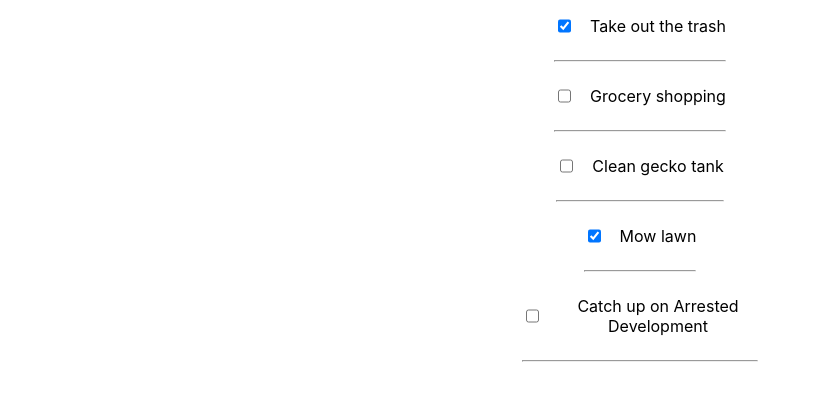
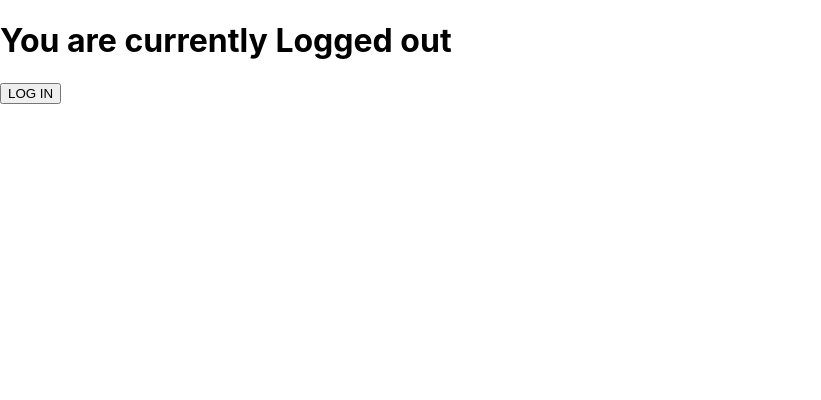
Before and after one commit to ivantranq/First-Github-Project, a React (Create React App) app in the folder react-env-setup/: page / in a window 1280 px wide. Shown: the top 400 px of the page, without its empty margins (0-821 px from the left). Built offline with nearby package versions, Linux system fonts and the light colour scheme.

Commit message:
Conditional Rendering Practice

```diff
--- a/react-env-setup/src/App.jsx
+++ b/react-env-setup/src/App.jsx
@@ -1,38 +1,65 @@
 import './App.css';
-import Todo from './components/todoItem'
-import todosData from './components/todosData';
+// import Todo from './components/todoItem'
+// import todosData from './components/todosData';
 import React from 'react';
+
+// class App extends React.Component {
+//   constructor() {
+//     super()
+//     this.state = {
+//       todos: todosData
+//     }
+//     this.handleChange = this.handleChange.bind(this)
+//   }
+
+//   handleChange(id) {
+//     this.setState(prevState => {
+//       const updatedTodos = prevState.todos.map(todo => {
+//         if (todo.id === id) {
+//           todo.completed = !todo.completed
+//           console.log(todo.completed, todo.id, id)
+//         }
+//         return todo
+//       })
+//       return {
+//         todos: updatedTodos
+//       }
+//     })
+//   }
+
+//   render() {
+//     const todoItems = this.state.todos.map(elem => <Todo key={elem.id} todo={elem}
+//     handleChange = {this.handleChange}/>)
+//     return(
+//       <div className='App'>
+//         {todoItems}
+//       </div>
+//     )
+//   }
+// }
 
 class App extends React.Component {
   constructor() {
     super()
     this.state = {
-      todos: todosData
+      loggedIn: false
     }
-    this.handleChange = this.handleChange.bind(this)
+    this.handleClick = this.handleClick.bind(this)
   }
 
-  handleChange(id) {
+  handleClick() {
     this.setState(prevState => {
-      const updatedTodos = prevState.todos.map(todo => {
-        if (todo.id === id) {
-          todo.completed = !todo.completed
-          console.log(todo.completed, todo.id, id)
-        }
-        return todo
-      })
       return {
-        todos: updatedTodos
+        loggedIn: !prevState.loggedIn
       }
     })
   }
 
   render() {
-    const todoItems = this.state.todos.map(elem => <Todo key={elem.id} todo={elem}
-    handleChange = {this.handleChange}/>)
-    return(
-      <div className='App'>
-        {todoItems}
+    return (
+      <div>
+        <h1>You are currently {this.state.loggedIn ? "Logged in" : "Logged out"}</h1>
+        <button onClick={this.handleClick}>{this.state.loggedIn ? "LOG OUT" : "LOG IN"}</button>
       </div>
     )
   }
```
